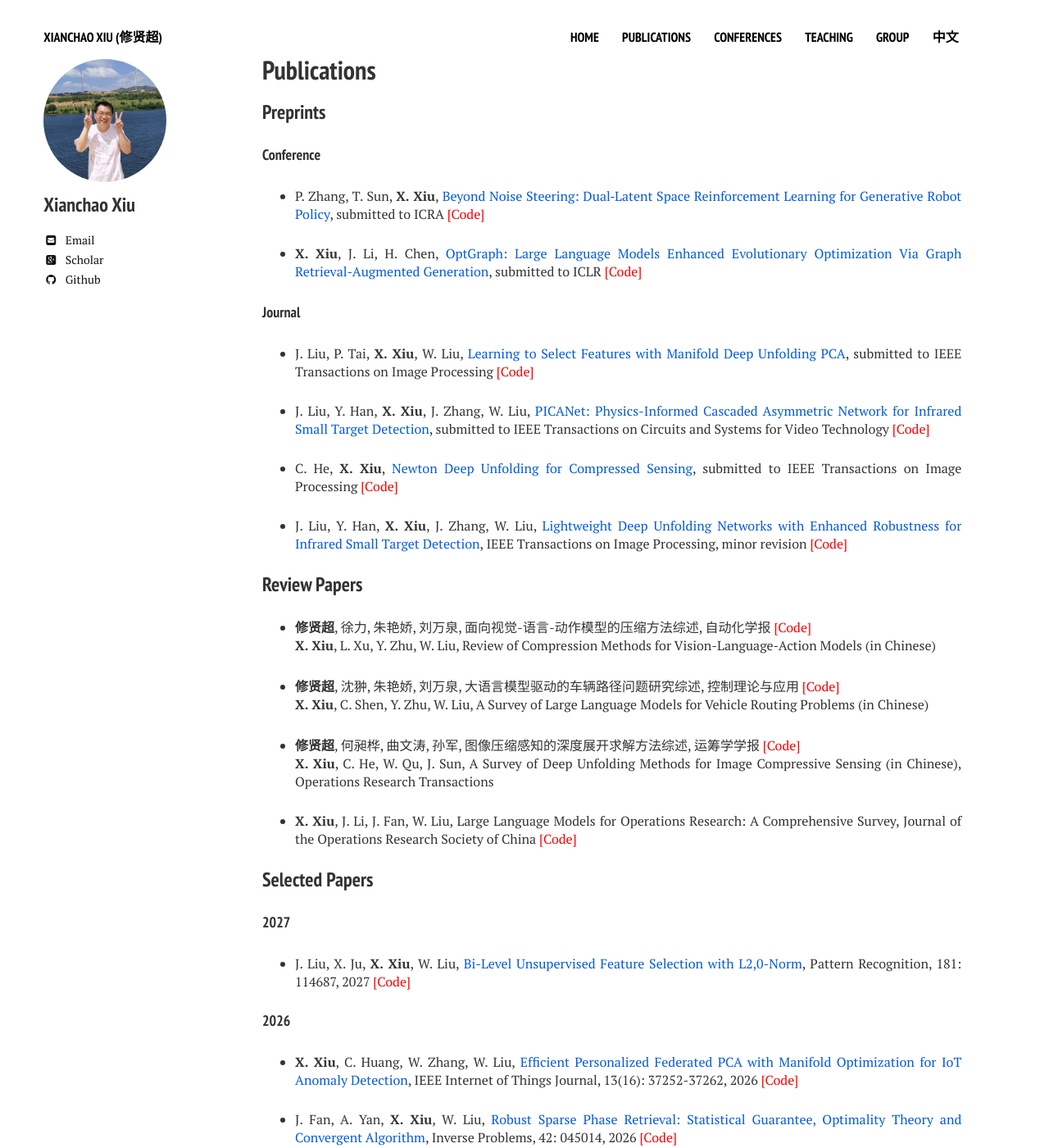
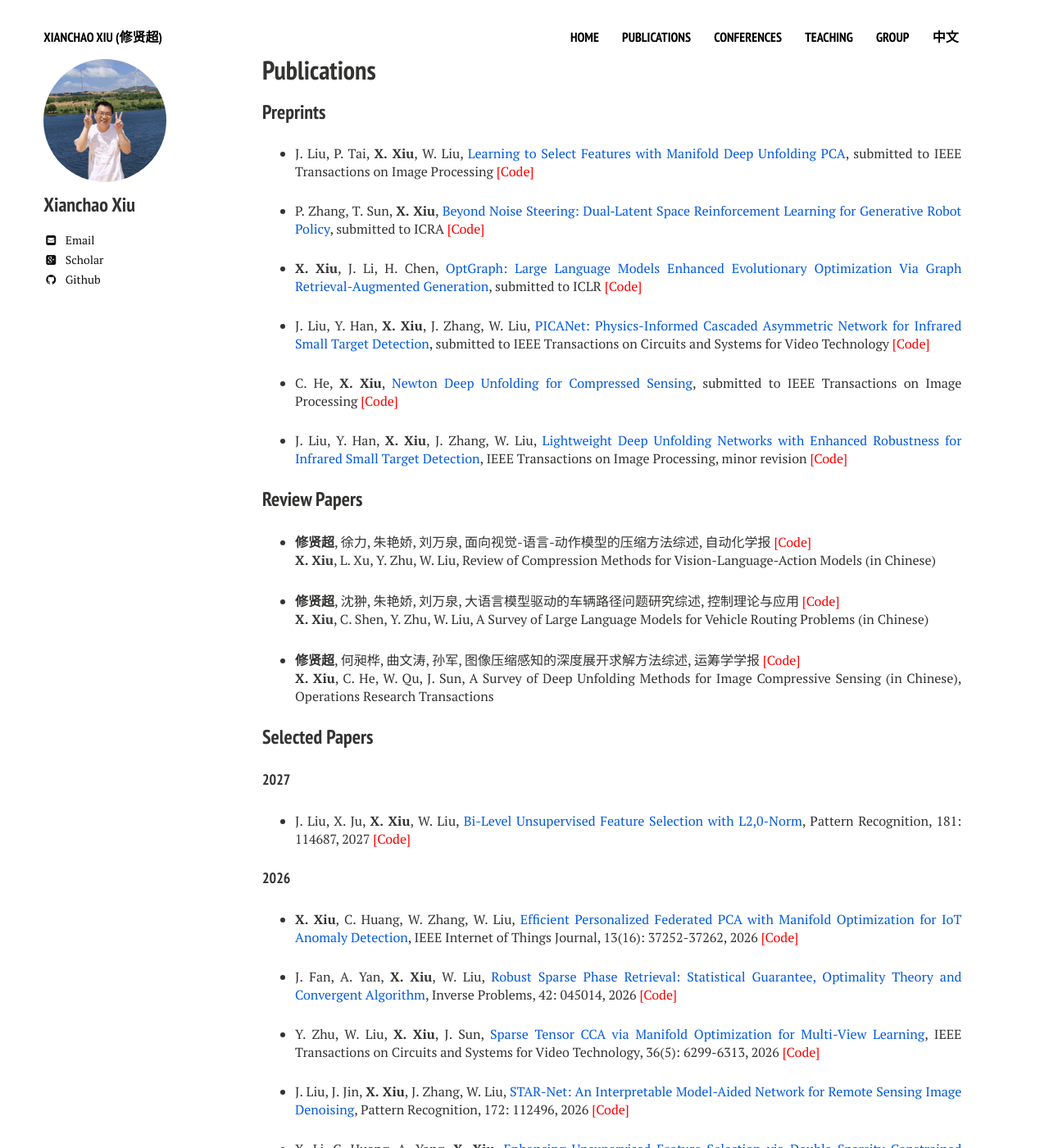
Before and after one commit to xianchaoxiu/xianchaoxiu.github.io, a Jekyll site: the page built from publications/index.md, in a window 1280 px wide and 1400 px high. Shown: the whole window at 82% size. Built offline with Jekyll 4.4.1, drawn with Linux system fonts in a browser that asks for light colours; nearby versions of some CDN libraries.

Commit message:
Update index.md

```diff
--- a/publications/index.md
+++ b/publications/index.md
@@ -10,16 +10,11 @@ share: false
 
 ### Preprints
 
-#### Conference
+* J. Liu, P. Tai, <b>X. Xiu</b>, W. Liu, <a href="https://arxiv.org/abs/2609.14391" class="textlink" target="_blank">Learning to Select Features with Manifold Deep Unfolding PCA</a>, submitted to IEEE Transactions on Image Processing <a href="https://github.com/xianchaoxiu/MDUFS" class="textlink" target="_blank" style="color: red;">[Code]</a>
 
 * P. Zhang, T. Sun, <b>X. Xiu</b>, <a href="https://arxiv.org/abs/2609.11270" class="textlink" target="_blank">Beyond Noise Steering: Dual‑Latent Space Reinforcement Learning for Generative Robot Policy</a>, submitted to ICRA <a href="https://github.com/xianchaoxiu/DLSRL" class="textlink" target="_blank" style="color: red;">[Code]</a>
 
 * <b>X. Xiu</b>, J. Li, H. Chen, <a href="https://arxiv.org/abs/2607.27918" class="textlink" target="_blank">OptGraph: Large Language Models Enhanced Evolutionary Optimization Via Graph Retrieval-Augmented Generation</a>, submitted to ICLR <a href="https://github.com/xianchaoxiu/OptGraph" class="textlink" target="_blank" style="color: red;">[Code]</a>
-
-#### Journal
-
-
-* J. Liu, P. Tai, <b>X. Xiu</b>, W. Liu, <a href="https://arxiv.org/abs/2609.14391" class="textlink" target="_blank">Learning to Select Features with Manifold Deep Unfolding PCA</a>, submitted to IEEE Transactions on Image Processing <a href="https://github.com/xianchaoxiu/MDUFS" class="textlink" target="_blank" style="color: red;">[Code]</a>
 
 * J. Liu, Y. Han, <b>X. Xiu</b>, J. Zhang, W. Liu, <a href="https://arxiv.org/abs/2609.07515" class="textlink" target="_blank">PICANet: Physics-Informed Cascaded Asymmetric Network for Infrared Small Target Detection</a>,  submitted to IEEE Transactions on Circuits and Systems for Video Technology <a href="https://github.com/xianchaoxiu/PICANet" class="textlink" target="_blank" style="color: red;">[Code]</a>
 
@@ -38,8 +33,6 @@ share: false
 
 * <b>修贤超</b>, 何昶桦, 曲文涛, 孙军, 图像压缩感知的深度展开求解方法综述, 运筹学学报  <a href="https://github.com/xianchaoxiu/DU4ICS" class="textlink" target="_blank" style="color: red;">[Code]</a>  <br>
 <b>X. Xiu</b>, C. He, W. Qu, J. Sun, A Survey of Deep Unfolding Methods for Image Compressive Sensing (in Chinese), Operations Research Transactions
-
-* <b>X. Xiu</b>, J. Li, J. Fan, W. Liu, Large Language Models for Operations Research: A Comprehensive Survey, Journal of the Operations Research Society of China <a href="https://github.com/xianchaoxiu/LLM4OR" class="textlink" target="_blank" style="color: red;">[Code]</a>
 
 
 ### Selected Papers
```
